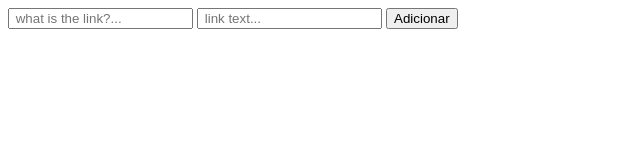
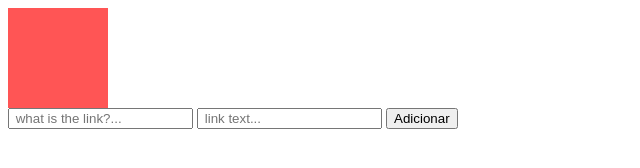
Before and after one commit to Jhonatanup/JavascriptCourse, a plain HTML site: page modulo2.html in a window 1280 px wide. Shown: the whole page, without its empty margins (0-640 px from the left). Drawn offline with Linux system fonts and the light colour scheme.

Commit message:
alterando estilos

```diff
--- a/modulo2.html
+++ b/modulo2.html
@@ -4,11 +4,19 @@
     </head>
     <body>
         <div id="app">
+            <div class="box"></div>
+
             <input type="text" name="nome" placeholder=" what is the link?...">
             <input type="text" name="nome2" placeholder=" link text...">
             <button onclick="createLink()">Adicionar</button>
         </div>
         <script>
+            var boxElement = document.querySelector('div.box');
+            boxElement.style.width = 100;
+            boxElement.style.height = 100;
+            boxElement.style.backgroundColor = '#f55';
+
+
             var btn = document.querySelector('button')
             btn.onclick = function createLink() {
                 var linkElement = document.createElement('a');
```
Also changed, not shown: 1 other file.
